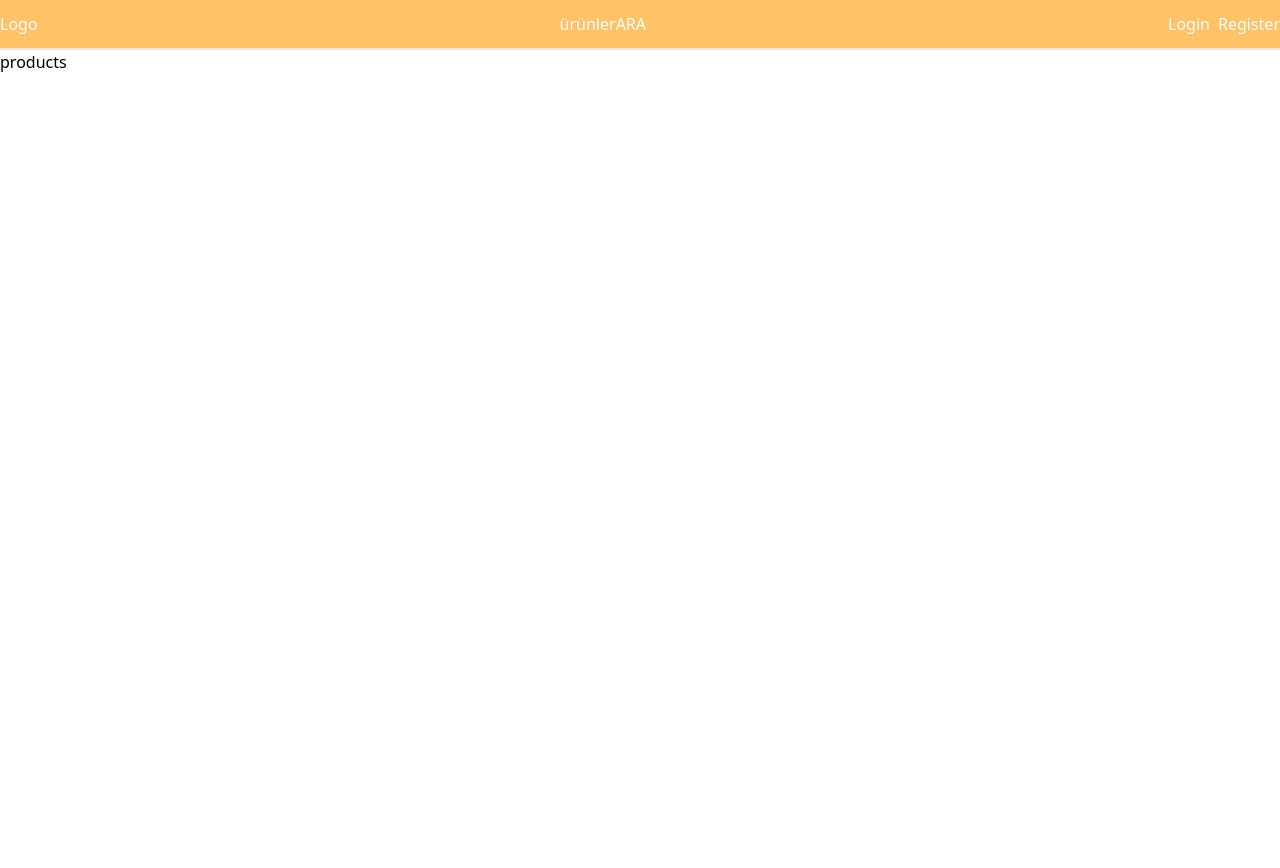
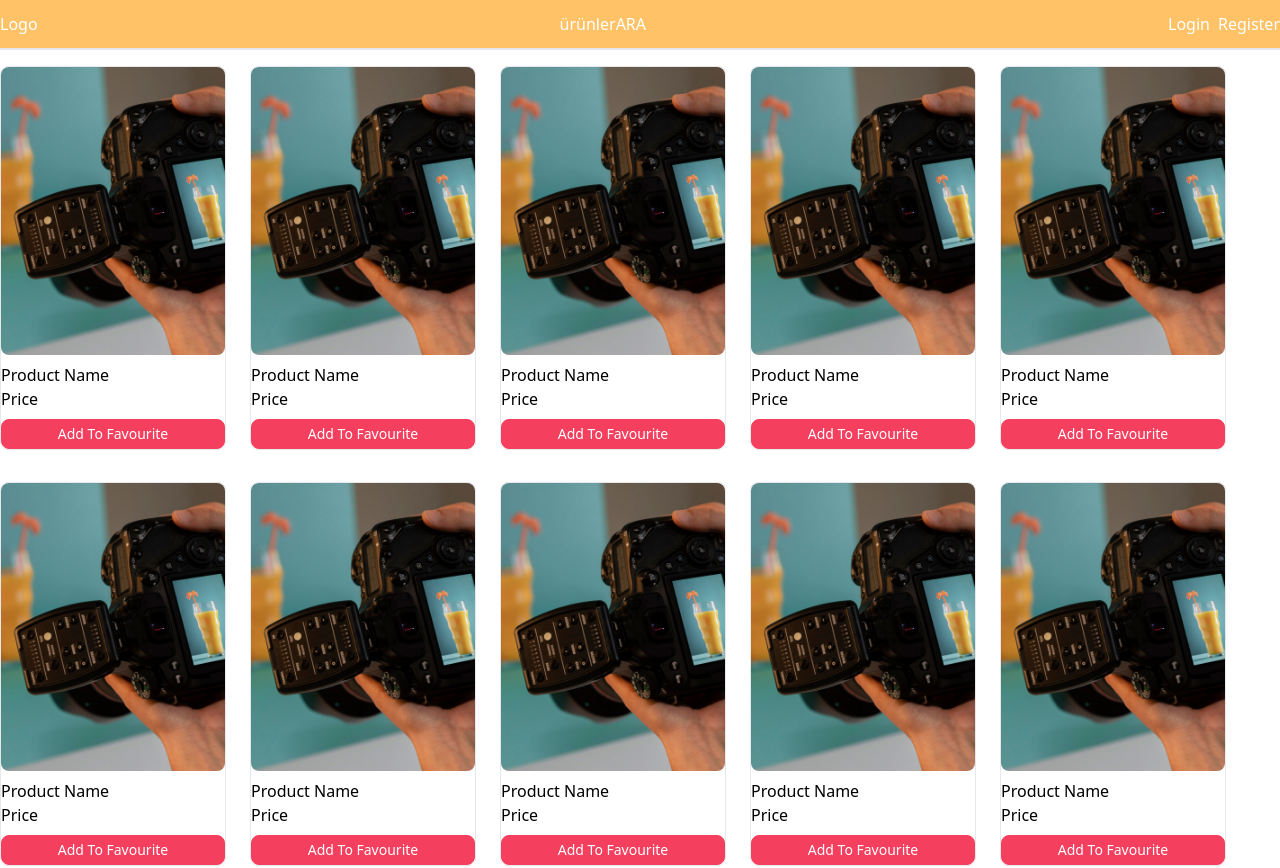
Before and after one commit to nurovic/ql-shop, a Next.js app: page /products in a window 1280 px wide. Shown: the top 868 px of the page. Before the commit the page ends 800 px from the top, so only its background shows below. Built offline with nearby package versions, Linux system fonts and the light colour scheme.

Commit message:
Made Product List Design

```diff
--- /dev/null
+++ b/src/components/product/ListIem.tsx
@@ -0,0 +1,32 @@
+import React from "react";
+import Image from "next/image";
+import Button from "../Button";
+const ListIem = () => {
+  const handleAddToFavourite = () => {
+    console.log("Add To Favourite");
+  };
+  return (
+    <div className="rounded-lg border border-gray-200 mr-6 mb-8">
+      <div>
+        <Image
+          src="/images/product.jpg"
+          width={500}
+          height={500}
+          className="h-72 w-56 object-cover rounded-lg"
+          alt="Picture of the author"
+        />
+      </div>
+      <div className="flex flex-col mt-2">
+        <div>Product Name</div>
+        <div className="mb-2">Price</div>
+        <Button
+          small
+          label={"Add To Favourite"}
+          onClick={handleAddToFavourite}
+        />
+      </div>
+    </div>
+  );
+};
+
+export default ListIem;
--- a/src/pages/product/[id].tsx
+++ b/src/pages/product/[id].tsx
@@ -9,21 +9,15 @@ import { useRouter } from "next/router";
 const index = () => {
 
   const router = useRouter();
-  const id = router.query.id
+  const {id} = router.query
 
-
-  useEffect(() => {
-
-  }, [])
 
   const { error, loading, data } = useQuery(GET_PRODUCT_ID, {
     variables: {
        id
     },
   });
-    console.log(data, loading, error)
-  const getProductId = async () => {
-  }
+
   return (
     <div className="container mx-auto ">
       <div className="flex mt-4 h-[70vh] ">
--- a/src/pages/products/index.tsx
+++ b/src/pages/products/index.tsx
@@ -1,11 +1,28 @@
-import React from 'react'
-import Image from 'next/image';
+import React, {useState} from 'react'
+import ListItem from '../../components/product/ListIem'
 
 const index = () => {
+  const [list, useList] = useState([
+    {name:"f"}, {name:"asd"},
+    {name:"f"}, {name:"asd"},
+    {name:"f"}, {name:"asd"},
+    {name:"f"}, {name:"asd"},
+    {name:"f"}, {name:"asd"},
+    {name:"f"}, {name:"asd"},
+    {name:"f"}, {name:"asd"},
+    {name:"f"}, {name:"asd"},
+    {name:"f"}, {name:"asd"},
+
+  ])
   return (
-    <div>products
+    <div className="container mx-auto mt-4 ">
+      <div className="flex flex-wrap">
+        {list?.map((d) => {
+          return <ListItem />;
+        })}
+      </div>
     </div>
-  )
+  );
 }
 
 export default index
```
